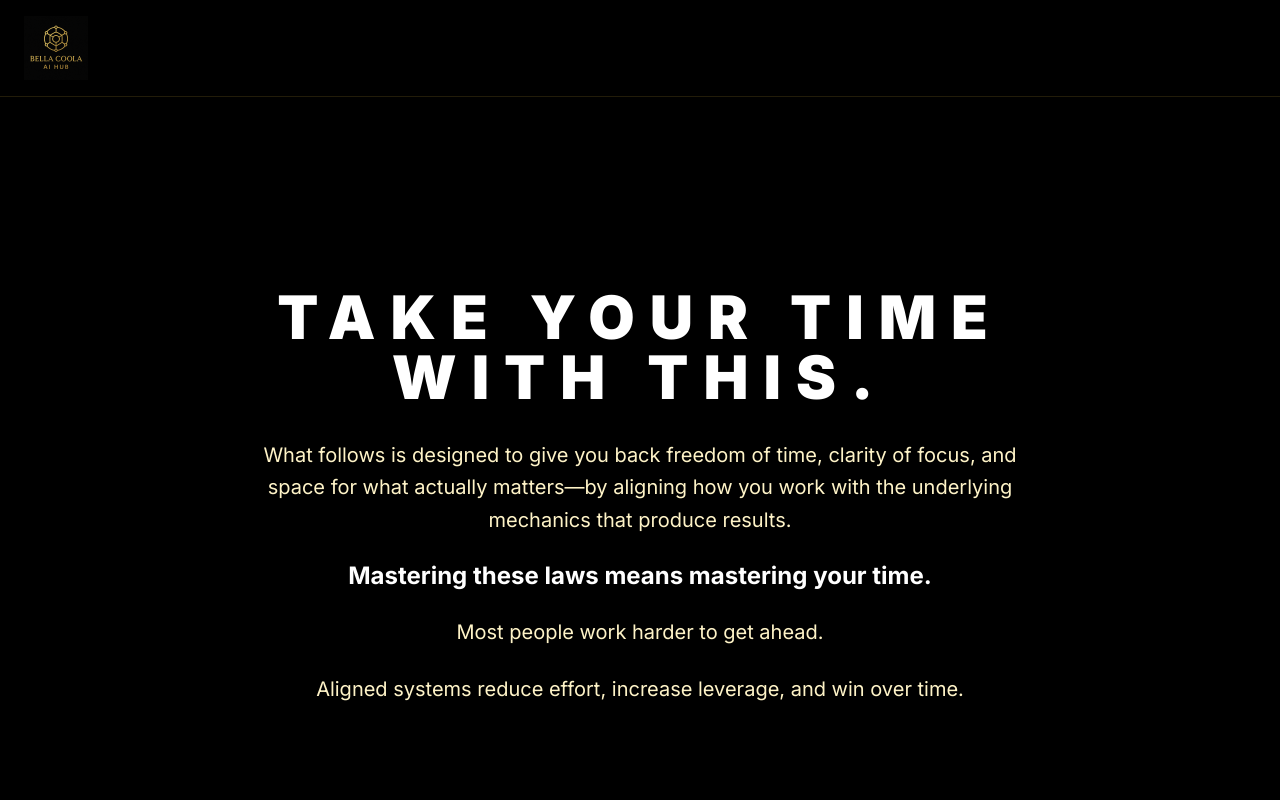
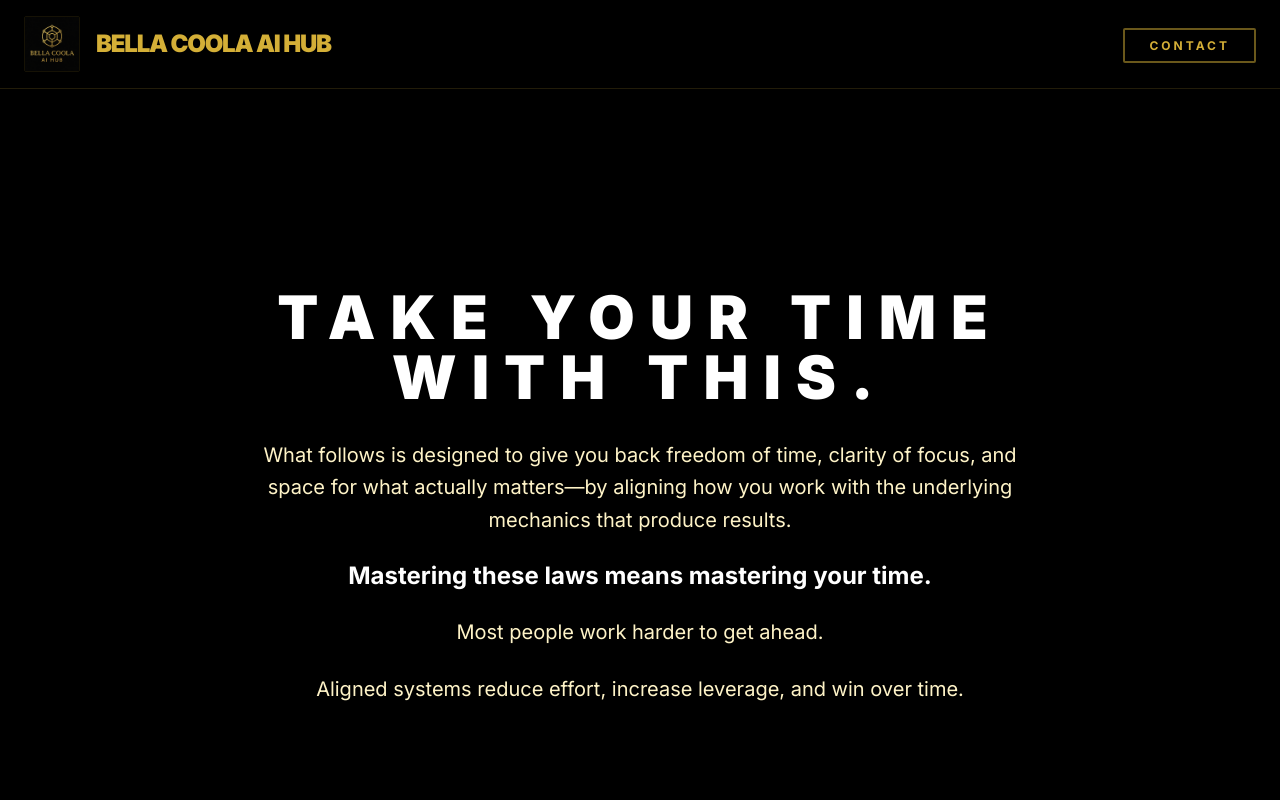
Before and after one commit to MercApostle/Bella-Coola-AI-Hub-landing-page, a Next.js app: page / in a window 1280 px wide. Shown: the top 800 px of the page. Built offline with nearby package versions, Linux system fonts and the light colour scheme.

Commit message:
💎 UI: Added Brand Title and Contact navigation to header

```diff
--- a/app/layout.js
+++ b/app/layout.js
@@ -25,18 +25,32 @@ export default function RootLayout({ children }) {
       </head>
       <body className={inter.className}>
         {/* Logo Header */}
-        <header className="fixed top-0 left-0 right-0 z-50 bg-black/80 backdrop-blur-sm border-b border-gold-dark/20">
+        <header className="fixed top-0 left-0 right-0 z-50 bg-black/80 backdrop-blur-md border-b border-gold-dark/20 transition-all duration-300">
           <div className="max-w-7xl mx-auto px-6 py-4 flex items-center justify-between">
+            {/* Logo and Title */}
             <div className="flex items-center gap-4">
               <Image
                 src="/logo.jpg"
                 alt="Bella Coola AI Hub"
                 width={120}
                 height={120}
-                className="h-16 w-auto"
+                className="h-14 w-auto rounded-sm border border-gold/10"
                 priority
               />
+              <span className="text-xl md:text-2xl font-black uppercase tracking-tighter text-gold text-shadow-sm hidden sm:block">
+                Bella Coola AI Hub
+              </span>
             </div>
+
+            {/* Navigation */}
+            <nav>
+              <a
+                href="#contact"
+                className="px-6 py-2 border-2 border-gold/50 text-gold font-bold uppercase tracking-widest text-xs hover:bg-gold hover:text-black transition-all duration-300 rounded-sm"
+              >
+                Contact
+              </a>
+            </nav>
           </div>
         </header>
 
```
